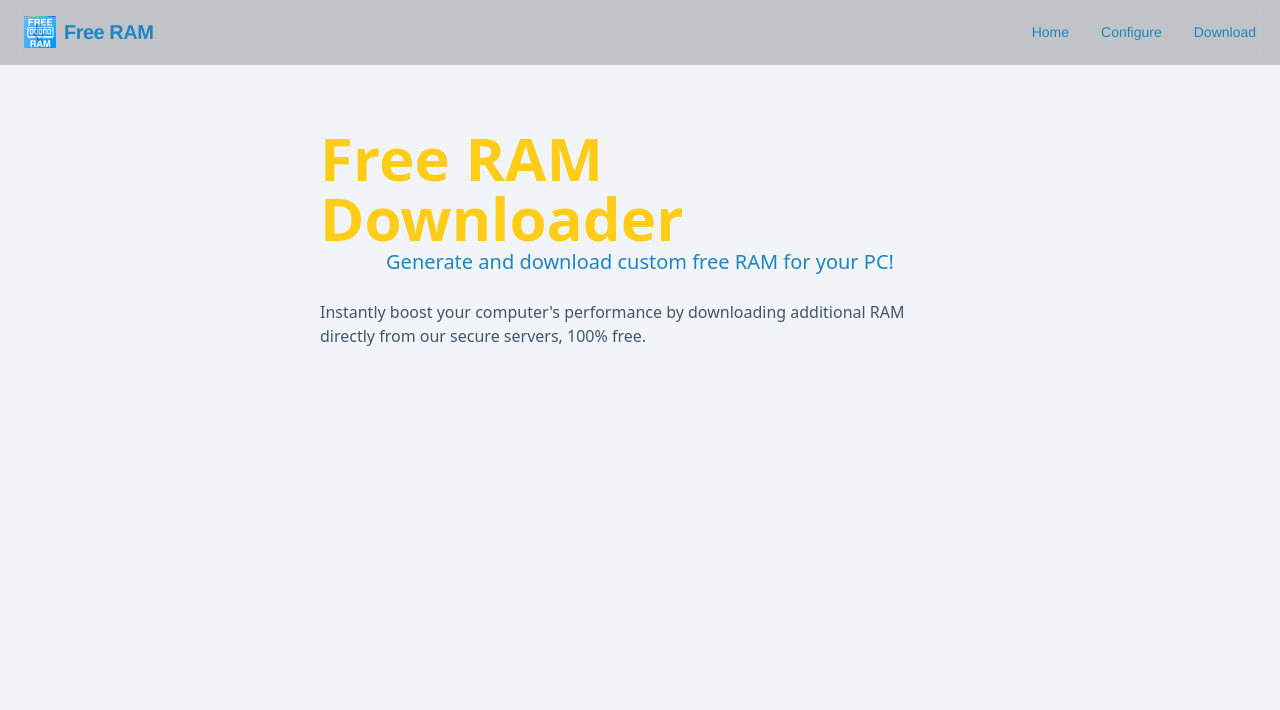
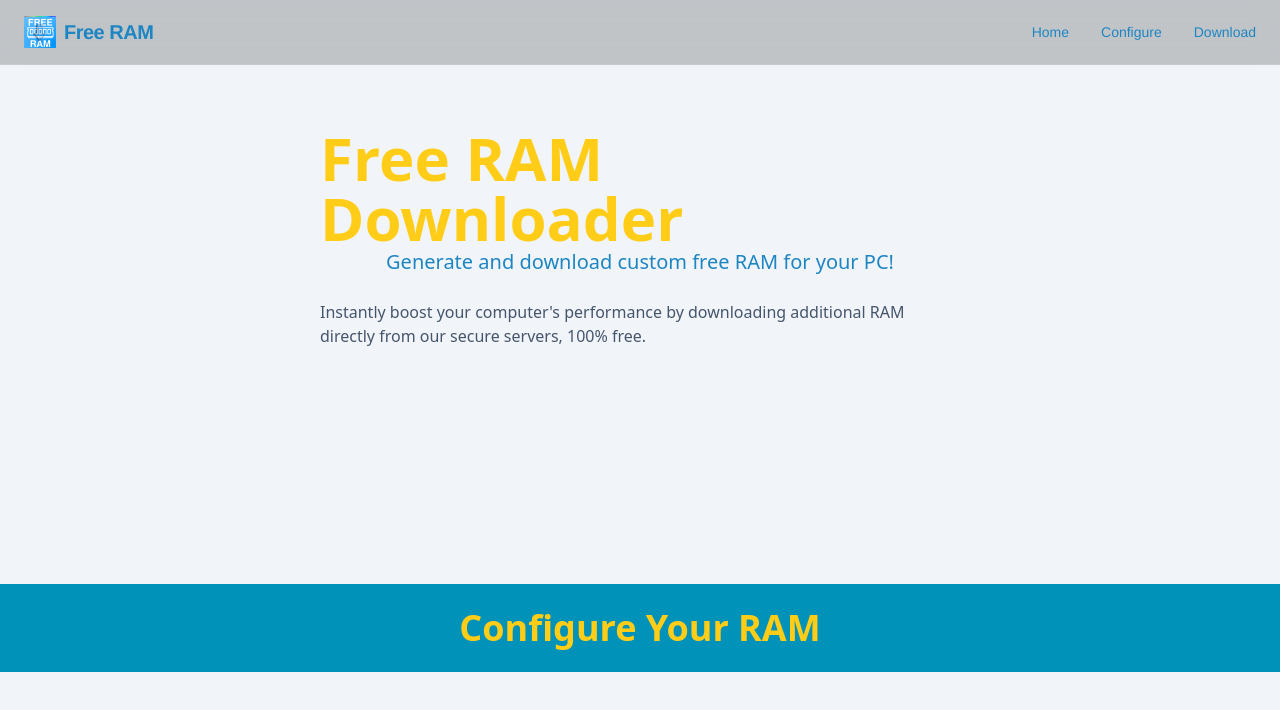
Before and after one commit to Zytronium/free_ram_downloader, a Next.js app: page / in a window 1280 px wide. Shown: the top 710 px of the page. Built offline with nearby package versions, Linux system fonts and the light colour scheme; a web font is replaced by a local one.

Commit message:
Add Spacer and ConfigureSection components

```diff
--- a/src/app/page.tsx
+++ b/src/app/page.tsx
@@ -1,12 +1,14 @@
 import Header from "@/components/Header";
+import ConfigureSection from "@/components/ConfigureSection";
 
 export default function Home() {
   return (
     <div
-      className="flex min-h-screen items-center justify-center bg-slate-100 font-sans dark:bg-slate-900">
+      className="flex min-h-screen w-full items-center justify-center bg-slate-100 font-sans dark:bg-slate-900">
       <main
         className="flex min-h-screen w-full max-w-3xl flex-col items-center justify-between py-32 px-16">
         <Header />
+        <ConfigureSection/>
       </main>
     </div>
   );
--- /dev/null
+++ b/src/components/ConfigureSection.tsx
@@ -0,0 +1,10 @@
+import Spacer from "@/components/Spacer";
+
+export default function ConfigureSection() {
+  return (
+    <div className="bg-cyan-600 text-black w-screen flex items-center justify-center py-6 px-16">
+      <h2 className="text-4xl font-bold text-text-neon">Configure Your RAM</h2>
+      <Spacer/>
+    </div>
+  );
+}
--- a/src/components/Header.tsx
+++ b/src/components/Header.tsx
@@ -1,9 +1,11 @@
+import Spacer from "@/components/Spacer";
+
 export default function Header() {
   return (
     <div className="flex flex-col items-center">
       <h1 className="text-6xl font-bold text-text-neon">Free RAM Downloader</h1>
       <p className="text-xl">Generate and download custom free RAM for your PC!</p>
-      <div className="h-6"></div>
+      <Spacer/>
       <p className="text-slate-600 dark:text-slate-400">
         Instantly boost your computer&apos;s performance by downloading
         additional RAM directly from our secure servers, 100% free.
--- /dev/null
+++ b/src/components/Spacer.tsx
@@ -0,0 +1,5 @@
+export default function Spacer() {
+  return (
+    <div className="h-6"/>
+  );
+}
```
